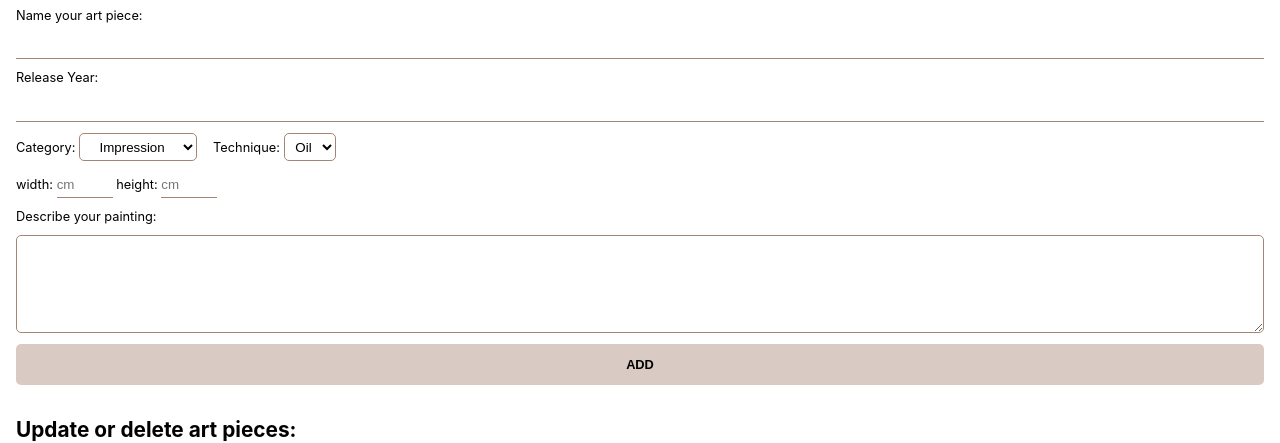
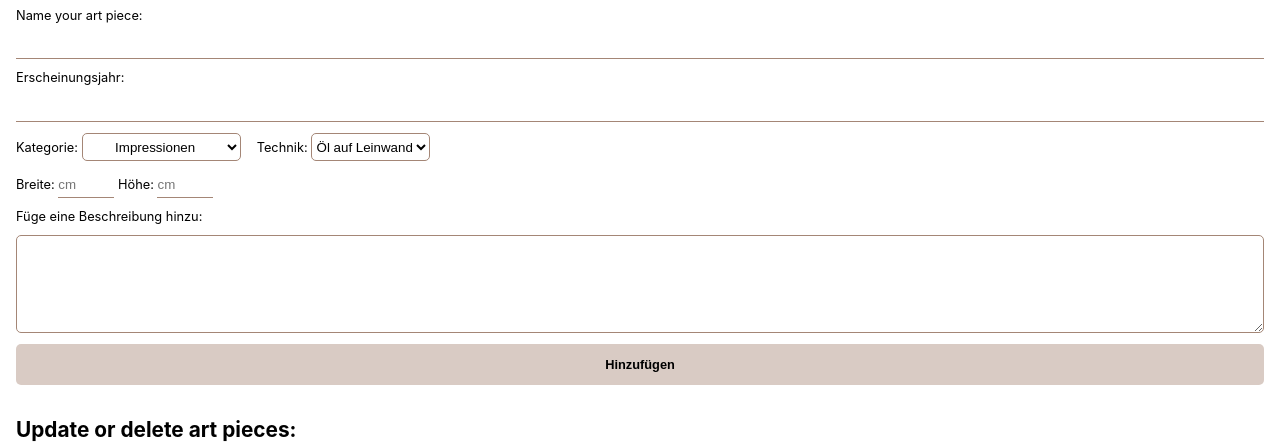
Before and after one commit to alperkuertuel/saba-art, a Next.js app: page /admin in a window 1280 px wide. Shown: the part 261-704 px from the top of the page. Built offline with nearby package versions, Linux system fonts and the light colour scheme; no server answers; the database is empty.

Commit message:
fix regex form submit edit and add

```diff
--- a/components/AdminArtPieceForm/ArtPieceForm.js
+++ b/components/AdminArtPieceForm/ArtPieceForm.js
@@ -30,7 +30,7 @@ export default function ArtPieceForm({
     const newArtPiece = {
       slug: slug,
       date: data.date,
-      name: data.name.replace(/^"+|"+$/g, "").replace(/[^\w\s-]/g, ""),
+      name: data.name,
       description: data.description,
       category: data.category,
       technique: data.technique,
@@ -72,7 +72,7 @@ export default function ArtPieceForm({
             handleSetCurrentFormData({ ...currentFormData, name: event.target.value })
           }
         />
-        <label htmlFor="date">Release Year: </label>
+        <label htmlFor="date">Erscheinungsjahr: </label>
         <Input
           type="number"
           id="date"
@@ -86,7 +86,7 @@ export default function ArtPieceForm({
           required
         />
         <StyledFieldset>
-          <label htmlFor="category">Category: </label>
+          <label htmlFor="category">Kategorie: </label>
           <StyledSelection
             name="category"
             id="category"
@@ -95,15 +95,14 @@ export default function ArtPieceForm({
               handleSetCurrentFormData({ ...currentFormData, category: event.target.value })
             }
           >
-            <option>Impression</option>
-            <option>Landscape</option>
-            <option>Abstract</option>
-            <option>Portrait</option>
-            <option>New Category 1</option> {/* for testing */}
-            <option>New Category 2</option> {/* for testing */}
+            <option>Impressionen</option>
+            <option>Naturlandschaften</option>
+            <option>Abstrakte Werke</option>
+            <option>Aktmalerei</option>
+            <option>Vielfältige Kunstformen</option>
           </StyledSelection>
 
-          <label htmlFor="technique">Technique: </label>
+          <label htmlFor="technique">Technik: </label>
           <StyledSelection
             name="technique"
             id="technique"
@@ -112,12 +111,11 @@ export default function ArtPieceForm({
               handleSetCurrentFormData({ ...currentFormData, technique: event.target.value })
             }
           >
-            <option>Oil</option>
-            <option>Acryl</option>
+            <option>Öl auf Leinwand</option>
           </StyledSelection>
         </StyledFieldset>
         <StyledFieldset>
-          <label htmlFor="heightReal">width: </label>
+          <label htmlFor="heightReal">Breite: </label>
           <Input
             type="number"
             id="widthReal"
@@ -131,7 +129,7 @@ export default function ArtPieceForm({
             }
             required
           />
-          <label htmlFor="widthReal"> height: </label>
+          <label htmlFor="widthReal"> Höhe: </label>
           <Input
             type="number"
             min="0"
@@ -146,7 +144,7 @@ export default function ArtPieceForm({
             required
           />
         </StyledFieldset>
-        <label htmlFor="description">Describe your painting:</label>
+        <label htmlFor="description">Füge eine Beschreibung hinzu:</label>
         <Textarea
           name="description"
           maxLength="300"
@@ -158,7 +156,7 @@ export default function ArtPieceForm({
             handleSetCurrentFormData({ ...currentFormData, description: event.target.value })
           }
         ></Textarea>
-        <StyledButton>ADD</StyledButton>
+        <StyledButton>Hinzufügen</StyledButton>
       </StyledForm>
     </StyledSection>
   );
--- a/components/AdminArtPiecesEditForm/AdminArtPiecesEditForm.js
+++ b/components/AdminArtPiecesEditForm/AdminArtPiecesEditForm.js
@@ -27,7 +27,7 @@ export default function ArtPiecesEditForm({
       _id: artPieceToEdit._id,
       slug: slug,
       date: editData.date,
-      name: editData.name.replace(/^"+|"+$/g, "").replace(/[^\w\s-]/g, ""),
+      name: editData.name,
       description: editData.description,
       category: editData.category,
       technique: editData.technique,
@@ -106,18 +106,16 @@ export default function ArtPiecesEditForm({
         <StyledFieldset>
           <label htmlFor="category">Category: </label>
           <StyledSelection name="category" id="category" defaultValue={artPieceToEdit.category}>
-            <option>Impression</option>
-            <option>Landscape</option>
-            <option>Abstract</option>
-            <option>Portrait</option>
-            <option>New Category 1</option> {/* for testing */}
-            <option>New Category 2</option> {/* for testing */}
+            <option>Impressionen</option>
+            <option>Naturlandschaften</option>
+            <option>Abstrakte Werke</option>
+            <option>Aktmalerei</option>
+            <option>Vielfältige Kunstformen</option>
           </StyledSelection>
 
           <label htmlFor="technique">Technique: </label>
           <StyledSelection name="technique" id="technique" defaultValue={artPieceToEdit.technique}>
-            <option>Oil</option>
-            <option>Acryl</option>
+            <option>Öl auf Leindwand</option>
           </StyledSelection>
         </StyledFieldset>
         <StyledFieldset>
```
